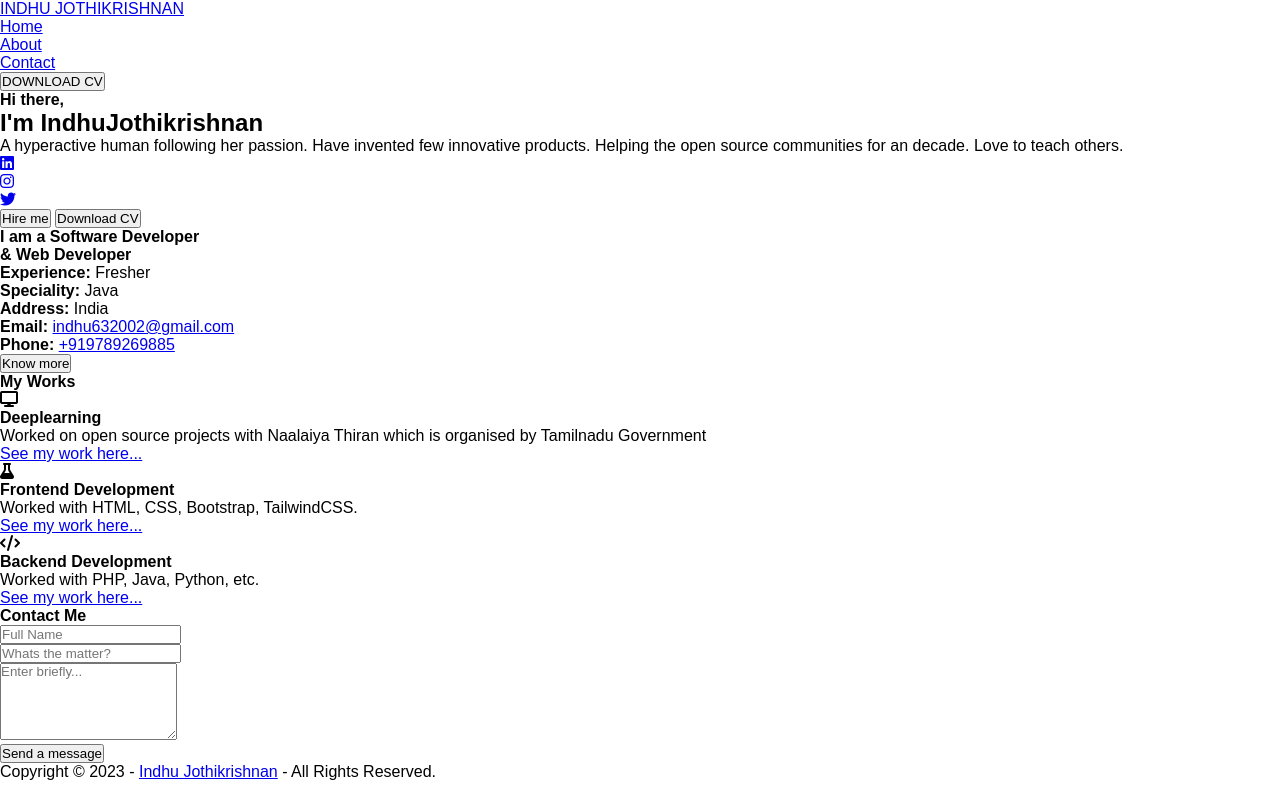
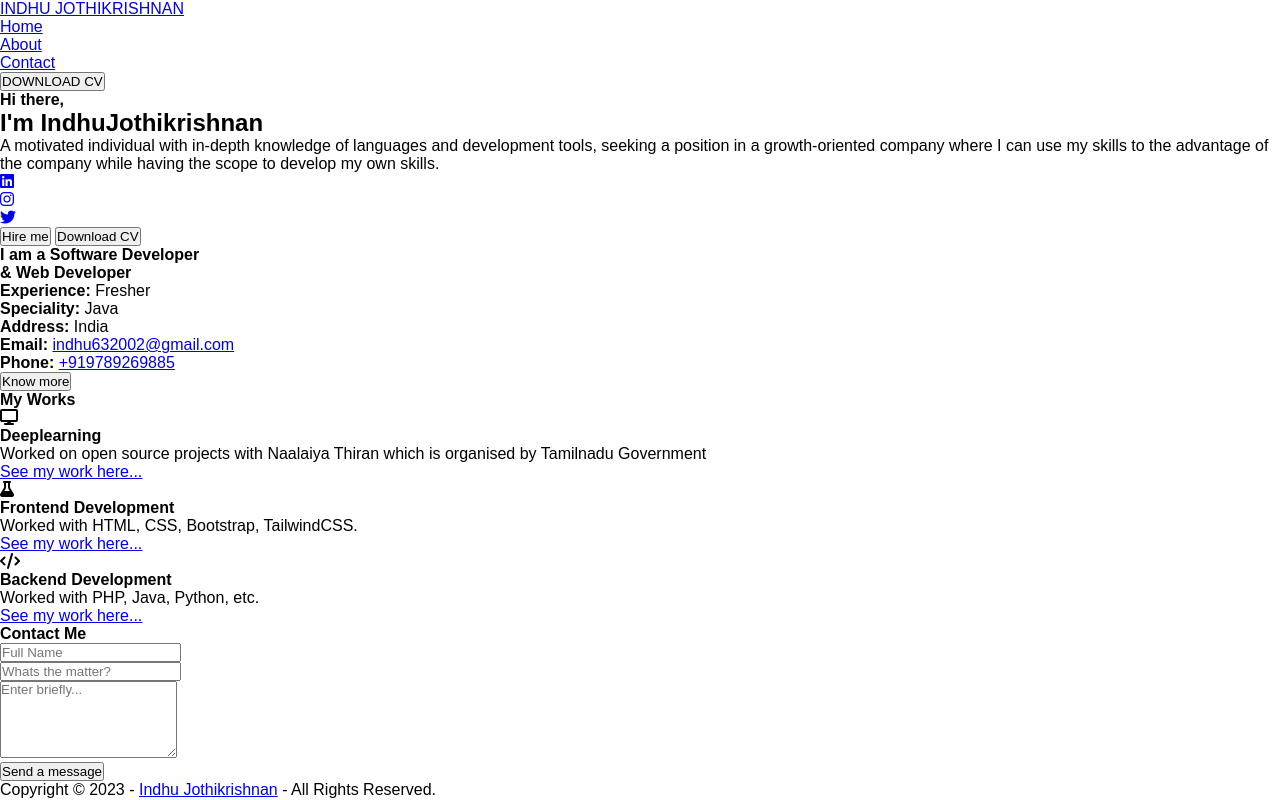
Before and after one commit to indhu312/CODSOFT, a plain HTML site: page Portfolio/index.html in a window 1280 px wide. Drawn offline with Linux system fonts and the light colour scheme; files that its build step writes are made by us from their sources.

Commit message:
Update index.html

```diff
--- a/Portfolio/index.html
+++ b/Portfolio/index.html
@@ -45,10 +45,8 @@
                 <div>
                     <h4 title="Hello, How are you?">Hi there,</h4>
                     <h2 class="hero-section__title">I'm Indhu<span>Jothikrishnan</span></h2>
-                    <p class="hero-section__desc">A hyperactive human following her passion. Have invented few
-                        innovative
-                        products. Helping the open
-                        source communities for an decade. Love to teach others.</p>
+                    <p class="hero-section__desc">A motivated individual with in-depth knowledge of languages and development tools, seeking a position in a growth-oriented company where I can use my skills to the advantage of the company while having the scope to develop my own skills.
+                        </p>
 
                 </div>
                 <ul class="social-icons">
```
